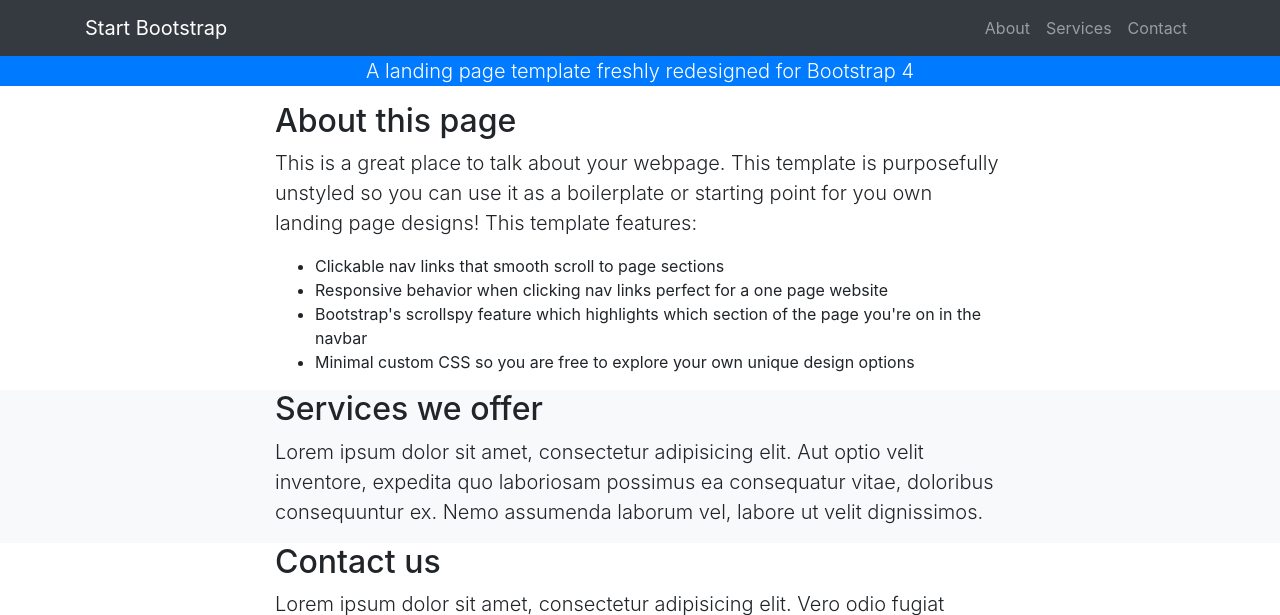
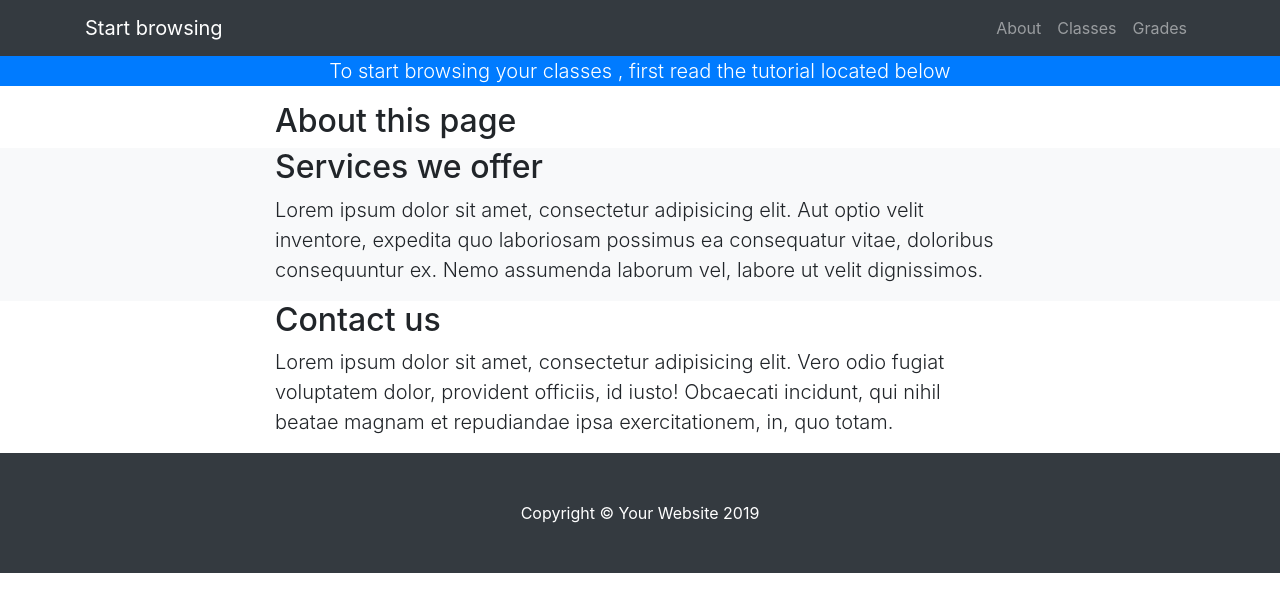
Before and after one commit to mariyamelshrieff/cus1166_lab04, a Flask app: page /welcome/1/ in a window 1280 px wide. Shown: the top 615 px of the page. After the commit the page ends 573 px from the top, so only its background shows below. Run offline with Flask 2, Linux system fonts and the light colour scheme; parts of the project's set-up code (start-up, migrations or seed data) failed here and were passed over; some libraries are stand-ins or nearby versions.

Commit message:
Updated layout

```diff
--- a/Playground/app.py
+++ b/Playground/app.py
@@ -8,8 +8,8 @@
                 ("Stevie","B", "Freshman"),
                 ("Arly","C","Senior"),
                 ("Bodan", "A", "Sophomore"),
-                ("Mike", "B","Freshman")
-                ("Lauren","D","Senior")
+                ("Mike", "B","Freshman"),
+                ("Lauren","D","Senior"),
                 ("Joseph","A","Senior")]
 
 @app.route('/')
--- a/Playground/templates/layout.html
+++ b/Playground/templates/layout.html
@@ -7,7 +7,7 @@
   <meta name="description" content="">
   <meta name="author" content="">
 
-  <title>Scrolling Nav - Start Bootstrap Template</title>
+  <title>Welcome {{student_name}}</title>
 
   <!-- Bootstrap core CSS -->
   <link href="vendor/bootstrap/css/bootstrap.min.css" rel="stylesheet">
@@ -22,7 +22,7 @@
   <!-- Navigation -->
   <nav class="navbar navbar-expand-lg navbar-dark bg-dark fixed-top" id="mainNav">
     <div class="container">
-      <a class="navbar-brand js-scroll-trigger" href="#page-top">Start Bootstrap</a>
+      <a class="navbar-brand js-scroll-trigger" href="#page-top">Start browsing</a>
       <button class="navbar-toggler" type="button" data-toggle="collapse" data-target="#navbarResponsive" aria-controls="navbarResponsive" aria-expanded="false" aria-label="Toggle navigation">
         <span class="navbar-toggler-icon"></span>
       </button>
@@ -32,10 +32,10 @@
             <a class="nav-link js-scroll-trigger" href="#about">About</a>
           </li>
           <li class="nav-item">
-            <a class="nav-link js-scroll-trigger" href="#services">Services</a>
+            <a class="nav-link js-scroll-trigger" href="#services">Classes</a>
           </li>
           <li class="nav-item">
-            <a class="nav-link js-scroll-trigger" href="#contact">Contact</a>
+            <a class="nav-link js-scroll-trigger" href="#contact">Grades</a>
           </li>
         </ul>
       </div>
@@ -44,8 +44,8 @@
 
   <header class="bg-primary text-white">
     <div class="container text-center">
-      <h1>Welcome to Scrolling Nav</h1>
-      <p class="lead">A landing page template freshly redesigned for Bootstrap 4</p>
+      <h1>Welcome to Fall 2019</h1>
+      <p class="lead">To start browsing your classes , first read the tutorial located below </p>
     </div>
   </header>
 
@@ -54,13 +54,7 @@
       <div class="row">
         <div class="col-lg-8 mx-auto">
           <h2>About this page</h2>
-          <p class="lead">This is a great place to talk about your webpage. This template is purposefully unstyled so you can use it as a boilerplate or starting point for you own landing page designs! This template features:</p>
-          <ul>
-            <li>Clickable nav links that smooth scroll to page sections</li>
-            <li>Responsive behavior when clicking nav links perfect for a one page website</li>
-            <li>Bootstrap's scrollspy feature which highlights which section of the page you're on in the navbar</li>
-            <li>Minimal custom CSS so you are free to explore your own unique design options</li>
-          </ul>
+
         </div>
       </div>
     </div>
```
